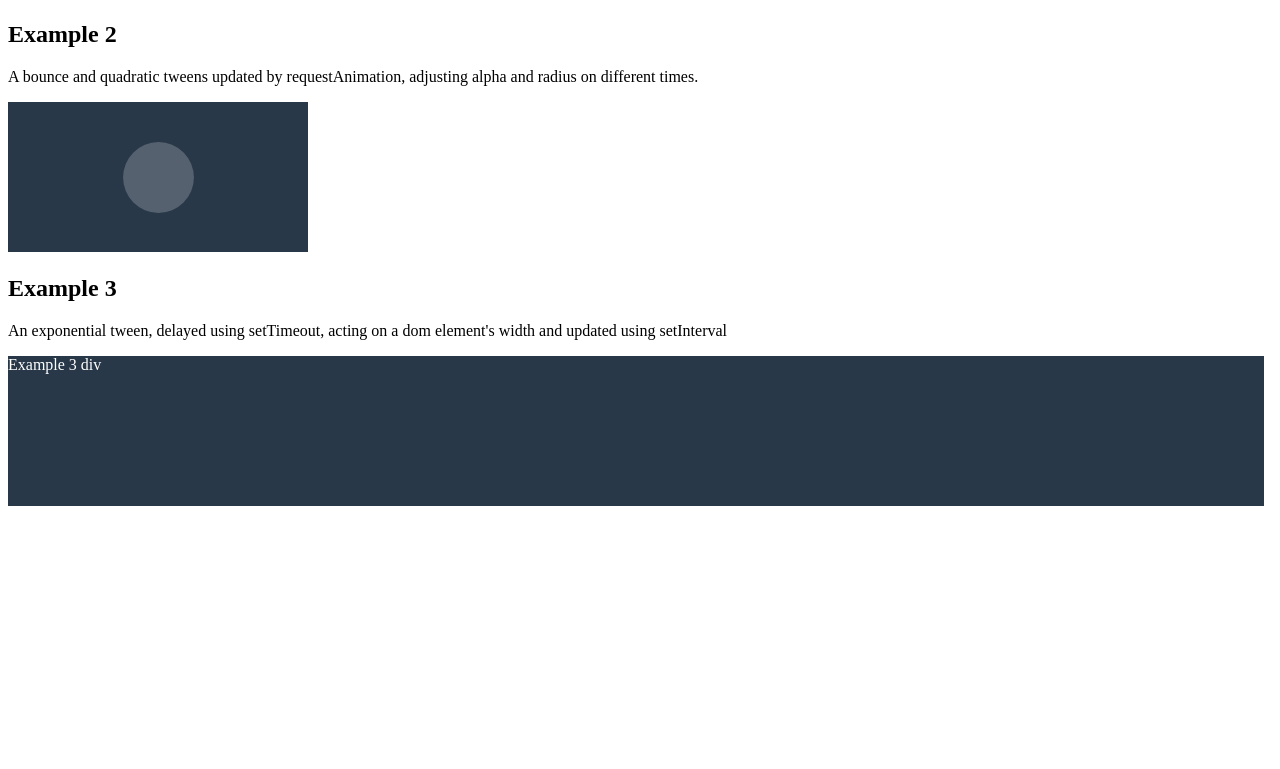
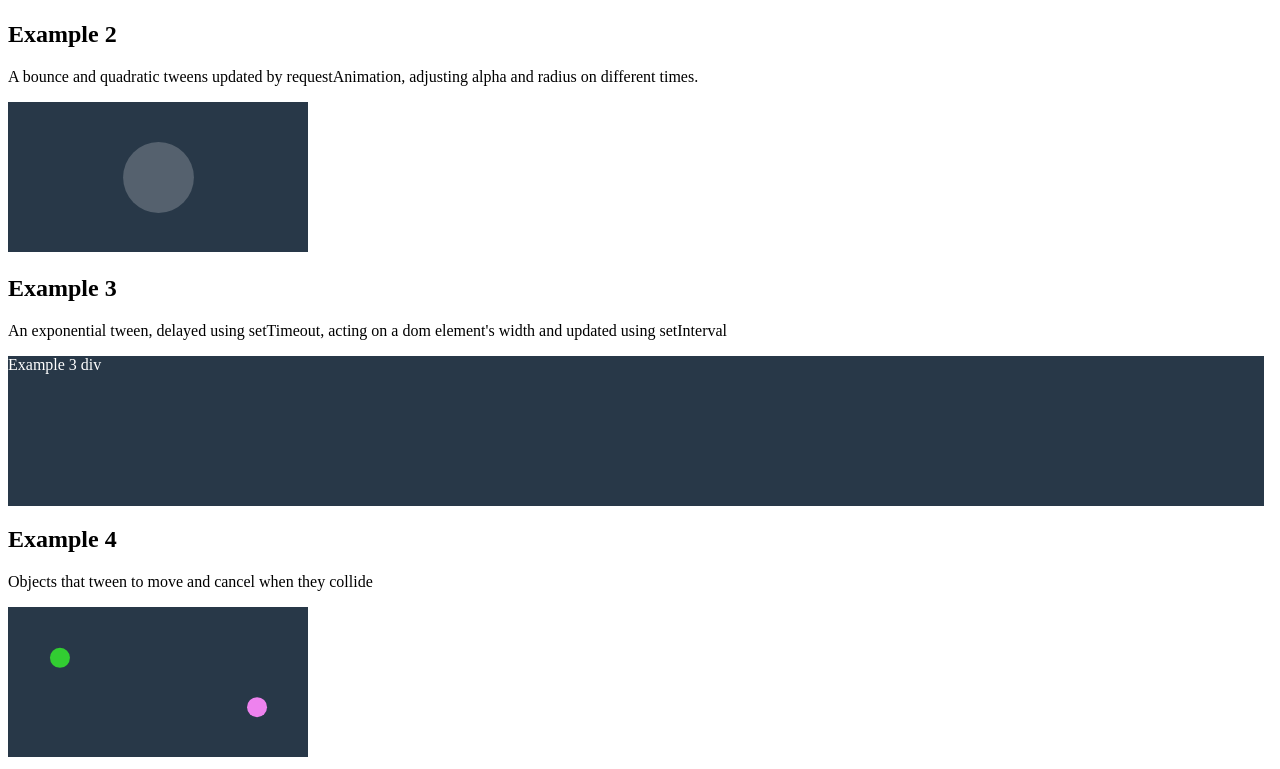
Before and after one commit to EyeOfMidas/manualtween, a plain HTML site: page index.html in a window 1280 px wide. Shown: the part 352-1121 px from the top of the page. Before the commit the page ends 866 px from the top, so only its background shows below. Drawn offline with Linux system fonts and the light colour scheme.

Commit message:
adding example 4 to show cancel tween

```diff
--- a/index.html
+++ b/index.html
@@ -21,6 +21,9 @@
     <h2>Example 3</h2>
     <p>An exponential tween, delayed using setTimeout, acting on a dom element's width and updated using setInterval</p>
     <div id="example3" style="width: 300px; height: 150px; background-color: #283848; color: white;">Example 3 div</div>
+    <h2>Example 4</h2>
+    <p>Objects that tween to move and cancel when they collide</p>
+    <canvas id="example4"></canvas>
 <script src="./manualtween.js"></script>
 <script>
     document.addEventListener("DOMContentLoaded", event => {
@@ -51,17 +54,20 @@
         example1Init();
         example2Init();
         example3Init();
+        example4Init();
     }
 
     function update() {
         example1Update();
         example2Update();
+        example4Update();
         Tween.update();
     }
 
     function draw(contextCollection) {
         example1Draw(contextCollection['example1']);
         example2Draw(contextCollection['example2']);
+        example4Draw(contextCollection['example4']);
     }
 
     function onResize() {
@@ -171,7 +177,6 @@ function example3Init() {
 }
 
 function example3Width1() {
-    console.log(document.body.style);
     let windowMargin = 24;
 
     setTimeout(() => {
@@ -192,6 +197,87 @@ function example3Update() {
 function example3Draw(context) {
 }
 
+//Example 4
+
+let example4Shape1 = {position: {x: 50, y: 50}, radius: 10, colliding: false};
+let example4Shape2 = {position: {x: 250, y: 100}, radius: 10, colliding: false};
+let example4Shape1TweenId = 0;
+let example4Shape2TweenId = 0;
+
+function example4Init() {
+    canvasCollection['example4'] = document.getElementById("example4");
+    contextCollection['example4'] = canvasCollection['example4'].getContext('2d');
+
+    example4Shape1 = {position: {x: 50, y: 50}, radius: 10, colliding: false};
+    example4Shape2 = {position: {x: 250, y: 100}, radius: 10, colliding: false};
+
+    example4Shape1Position1();
+    example4Shape2Position1();
+}
+
+function example4Shape1Position1() {
+    example4Shape1TweenId = Tween.create(example4Shape1, {position: {x: 250, y: 100}}, 2000, Tween.Easing.Bounce.EaseOut, example4Shape1Position2);
+}
+
+function example4Shape1Position2() {
+    example4Shape1TweenId = Tween.create(example4Shape1, {position: {x: 50, y: 50}}, 2000, Tween.Easing.Bounce.EaseOut, () => {
+        example4Shape1.colliding = false;
+        example4Shape1Position1();
+    });
+}
+
+function example4Shape2Position1() {
+    example4Shape2TweenId = Tween.create(example4Shape2, {position: {x: 50, y: 50}}, 2000, Tween.Easing.Bounce.EaseOut, example4Shape2Position2);
+}
+
+function example4Shape2Position2() {
+    example4Shape2TweenId = Tween.create(example4Shape2, {position: {x: 250, y: 100}}, 2000, Tween.Easing.Bounce.EaseOut, () => {
+        example4Shape2.colliding = false;
+        example4Shape2Position1();
+     });
+}
+
+function distance(position1, position2) {
+    return Math.sqrt(
+		Math.pow(position1.x - position2.x, 2) +
+		Math.pow(position1.y - position2.y, 2)
+	);
+}
+
+function example4Update()
+{
+    if(example4Shape1.colliding || example4Shape2.colliding) {
+        return;
+    }
+
+    if(distance(example4Shape1.position, example4Shape2.position) <= example4Shape1.radius) {
+        example4Shape1.colliding = true;
+        example4Shape2.colliding = true;
+        Tween.cancel(example4Shape1TweenId);
+        Tween.cancel(example4Shape2TweenId);
+        example4Shape1Position2();
+        example4Shape2Position2();
+    }
+}
+
+function example4Draw(context) {
+    context.save();
+    context.translate(0.5, 0.5);
+    clearFrame(context, canvasCollection['example4']);
+
+    context.fillStyle = "limegreen";
+    context.beginPath();
+    context.arc(example4Shape1.position.x, example4Shape1.position.y, example4Shape1.radius, 0, 2 * Math.PI);
+    context.fill();
+
+    context.fillStyle = "violet";
+    context.beginPath();
+    context.arc(example4Shape2.position.x, example4Shape2.position.y, example4Shape2.radius, 0, 2 * Math.PI);
+    context.fill();
+
+    context.restore();
+}
+
 </script>
 </body>
 </html>
--- a/manualtween.js
+++ b/manualtween.js
@@ -17,9 +17,11 @@ Tween.create = (obj, targetProperties, duration, easing, completedCallback) => {
 };
 Tween.cancel = (tweenId) => {
 	let tween = Tween.activeTweens.find(tween => tweenId == tween.id);
-	let index = Tween.activeTweens.indexOf(tween);
-	Tween.activeTweens.splice(index, 1);
-	return tween;
+	if(tween) {
+		let index = Tween.activeTweens.indexOf(tween);
+		Tween.activeTweens.splice(index, 1);
+		return tween;
+	}
 };
 Tween.stop = (tweenId) => {
 	let tween = Tween.cancel(tweenId);
```
